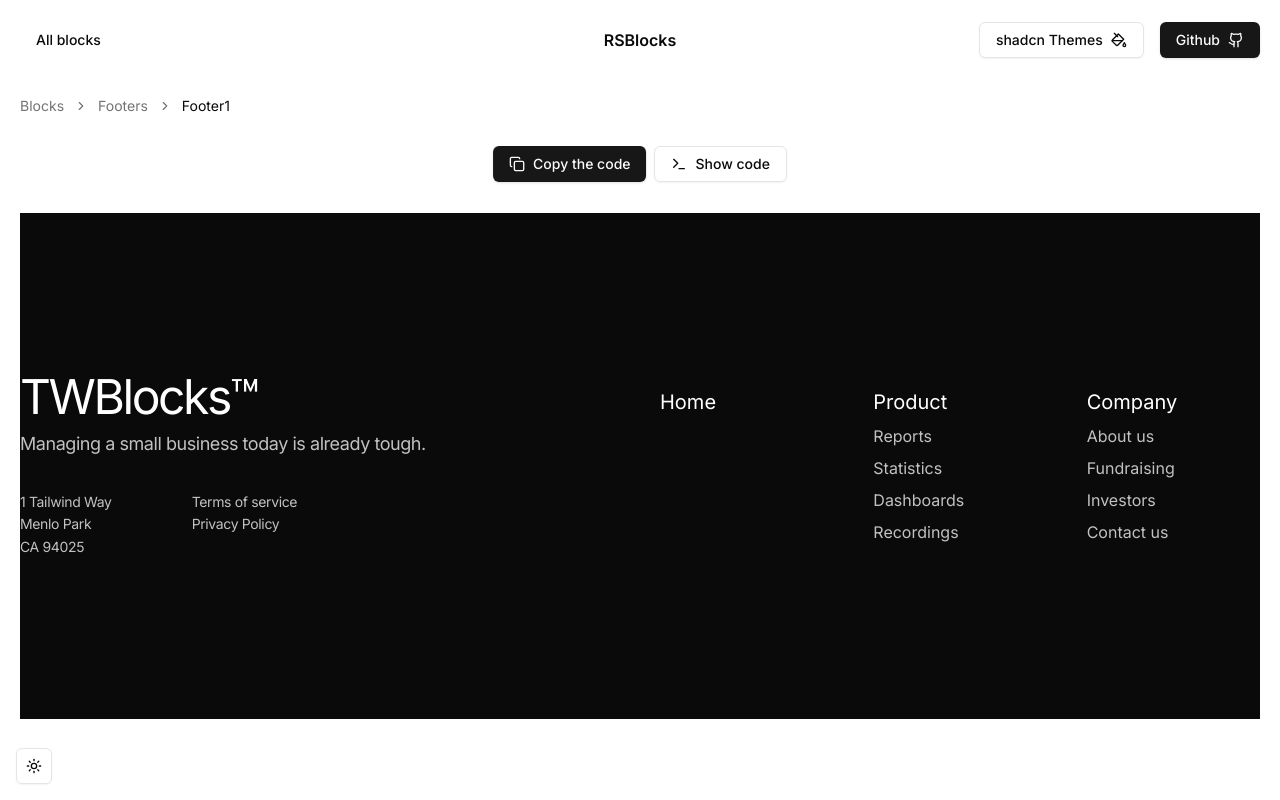
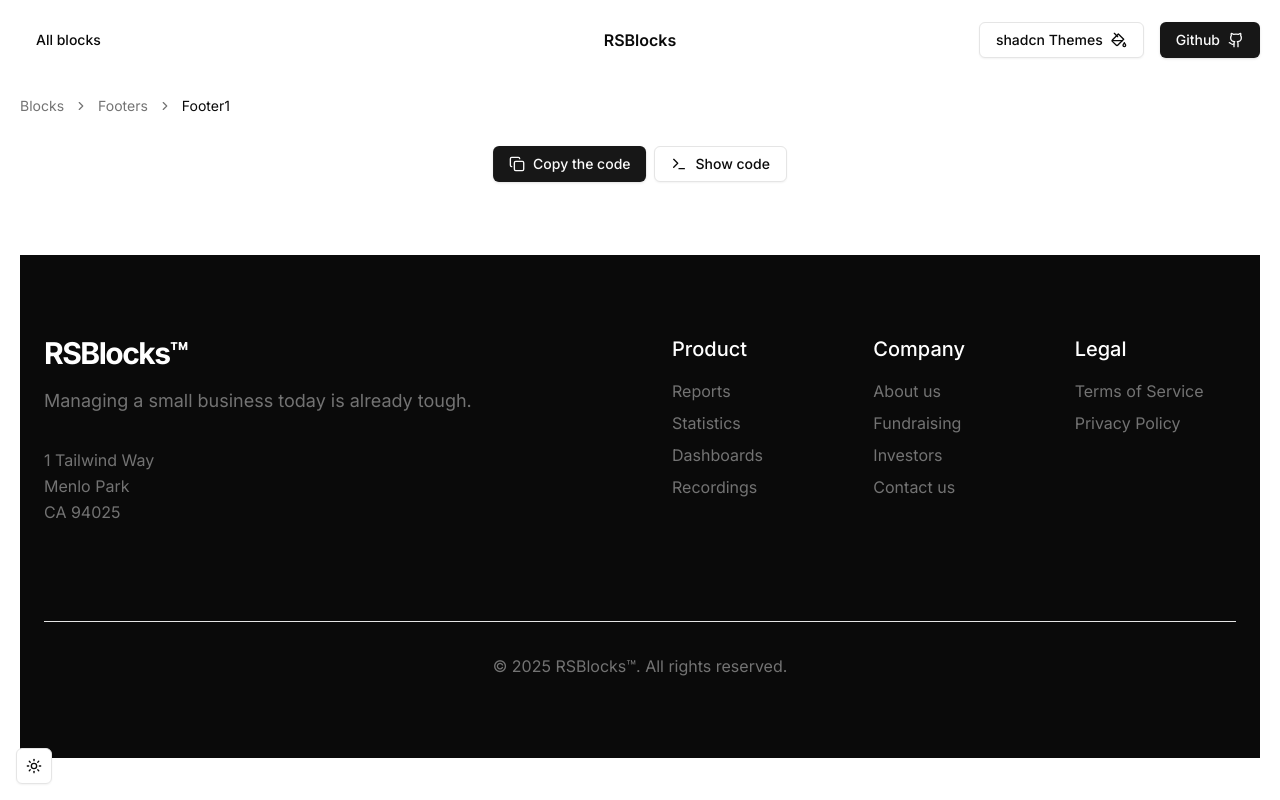
Before and after one commit to Rakibulislamsarkar/rsblocks, a Next.js app: page /blocks/footers/footer1 in a window 1280 px wide. Built offline with nearby package versions, Linux system fonts and the light colour scheme.

Commit message:
footer1 fixed

```diff
--- a/src/app/blocks/footers/footer1/page.tsx
+++ b/src/app/blocks/footers/footer1/page.tsx
@@ -19,124 +19,86 @@ import { vscDarkPlus } from 'react-syntax-highlighter/dist/esm/styles/prism';
 
 
 export default function Block() {
-  const code = `import Link from "next/link";
+  const code = `import Link from "next/link"
 
-export const Footer1 = () => {
 const navigationItems = [
   {
-      title: "Home",
-      href: "/",
-      description: "",
-    },
-    {
     title: "Product",
-      description: "Managing a small business today is already tough.",
     items: [
-        {
-          title: "Reports",
-          href: "/reports",
-        },
-        {
-          title: "Statistics",
-          href: "/statistics",
-        },
-        {
-          title: "Dashboards",
-          href: "/dashboards",
-        },
-        {
-          title: "Recordings",
-          href: "/recordings",
-        },
+      { title: "Reports", href: "/reports" },
+      { title: "Statistics", href: "/statistics" },
+      { title: "Dashboards", href: "/dashboards" },
+      { title: "Recordings", href: "/recordings" },
     ],
   },
   {
     title: "Company",
-      description: "Managing a small business today is already tough.",
     items: [
-        {
-          title: "About us",
-          href: "/about",
+      { title: "About us", href: "/about" },
+      { title: "Fundraising", href: "/fundraising" },
+      { title: "Investors", href: "/investors" },
+      { title: "Contact us", href: "/contact" },
+    ],
   },
   {
-          title: "Fundraising",
-          href: "/fundraising",
-        },
-        {
-          title: "Investors",
-          href: "/investors",
-        },
-        {
-          title: "Contact us",
-          href: "/contact",
-        },
+    title: "Legal",
+    items: [
+      { title: "Terms of Service", href: "/terms" },
+      { title: "Privacy Policy", href: "/privacy" },
     ],
   },
-  ];
+]
 
+export function Footer1() {
   return (
-    <div className="w-full py-20 lg:py-40 bg-foreground text-background">
-      <div className="container mx-auto">
-        <div className="grid lg:grid-cols-2 gap-10 items-center">
-          <div className="flex gap-8 flex-col items-start">
-            <div className="flex gap-2 flex-col">
-              <h2 className="text-3xl md:text-5xl tracking-tighter max-w-xl font-regular text-left">
-                TWBlocks™
-              </h2>
-              <p className="text-lg max-w-lg leading-relaxed tracking-tight text-background/75 text-left">
+    <footer className="w-full py-20 bg-foreground text-background">
+      <div className="container px-6 mx-auto">
+        <div className="grid gap-16 lg:grid-cols-2">
+          <div className="flex flex-col gap-8">
+            <div className="space-y-4">
+              <Link href="/" className="flex items-center">
+                <span className="text-3xl font-bold tracking-tighter">RSBlocks™</span>
+              </Link>
+              <p className="text-lg text-muted-foreground">
                 Managing a small business today is already tough.
               </p>
             </div>
-            <div className="flex gap-20 flex-row">
-              <div className="flex flex-col text-sm max-w-lg leading-relaxed tracking-tight text-background/75 text-left">
-                <p>1 Tailwind Way</p>
-                <p>Menlo Park</p>
-                <p>CA 94025</p>
-              </div>
-              <div className="flex flex-col text-sm max-w-lg leading-relaxed tracking-tight text-background/75 text-left">
-                <Link href="/">Terms of service</Link>
-                <Link href="/">Privacy Policy</Link>
+            <div className="space-y-3 text-muted-foreground">
+              <address className="not-italic text-base">
+                <p className="leading-relaxed">1 Tailwind Way</p>
+                <p className="leading-relaxed">Menlo Park</p>
+                <p className="leading-relaxed">CA 94025</p>
+              </address>
             </div>
           </div>
-          </div>
-          <div className="grid lg:grid-cols-3 gap-10 items-start">
-            {navigationItems.map((item) => (
-              <div
+          <div className="grid gap-10 sm:grid-cols-2 lg:grid-cols-3">
+            {navigationItems.map((section) => (
+              <div key={section.title} className="space-y-4">
+                <h3 className="text-xl font-medium">{section.title}</h3>
+                <nav className="flex flex-col gap-2">
+                  {section.items.map((item) => (
+                    <Link
                       key={item.title}
-                className="flex text-base gap-1 flex-col items-start"
+                      href={item.href}
+                      className="text-base text-muted-foreground hover:text-foreground transition-colors"
                     >
-                <div className="flex flex-col gap-2">
-                  {item.href ? (
-                    <Link
-                      href={item.href}
-                      className="flex justify-between items-center"
-                    >
-                      <span className="text-xl">{item.title}</span>
-                    </Link>
-                  ) : (
-                    <p className="text-xl">{item.title}</p>
-                  )}
-                  {item.items &&
-                    item.items.map((subItem) => (
-                      <Link
-                        key={subItem.title}
-                        href={subItem.href}
-                        className="flex justify-between items-center"
-                      >
-                        <span className="text-background/75">
-                          {subItem.title}
-                        </span>
+                      {item.title}
                     </Link>
                   ))}
-                </div>
+                </nav>
               </div>
             ))}
           </div>
         </div>
+        <div className="mt-24 pt-8 border-t">
+          <p className="text-center text-base text-muted-foreground">
+            © {new Date().getFullYear()} RSBlocks™. All rights reserved.
+          </p>
         </div>
       </div>
-  );
-};`;
+    </footer>
+  )
+}`;
 
   return (
     <div className="min-h-screen w-full flex flex-col">
@@ -184,7 +146,7 @@ export const Footer1 = () => {
             </DialogContent>
           </Dialog>
         </div>
-        <div className="w-full max-w-8xl relative">
+        <div className="w-full max-w-8xl mt-20 relative">
           <div className="rounded-md bg-background">
             <Footer1 />
           </div>
--- a/src/blocks/footer/footer1.tsx
+++ b/src/blocks/footer/footer1.tsx
@@ -1,118 +1,80 @@
-import Link from "next/link";
+import Link from "next/link"
 
-export const Footer1 = () => {
 const navigationItems = [
   {
-      title: "Home",
-      href: "/",
-      description: "",
-    },
-    {
     title: "Product",
-      description: "Managing a small business today is already tough.",
     items: [
-        {
-          title: "Reports",
-          href: "/reports",
-        },
-        {
-          title: "Statistics",
-          href: "/statistics",
-        },
-        {
-          title: "Dashboards",
-          href: "/dashboards",
-        },
-        {
-          title: "Recordings",
-          href: "/recordings",
-        },
+      { title: "Reports", href: "/reports" },
+      { title: "Statistics", href: "/statistics" },
+      { title: "Dashboards", href: "/dashboards" },
+      { title: "Recordings", href: "/recordings" },
     ],
   },
   {
     title: "Company",
-      description: "Managing a small business today is already tough.",
     items: [
-        {
-          title: "About us",
-          href: "/about",
+      { title: "About us", href: "/about" },
+      { title: "Fundraising", href: "/fundraising" },
+      { title: "Investors", href: "/investors" },
+      { title: "Contact us", href: "/contact" },
+    ],
   },
   {
-          title: "Fundraising",
-          href: "/fundraising",
-        },
-        {
-          title: "Investors",
-          href: "/investors",
-        },
-        {
-          title: "Contact us",
-          href: "/contact",
-        },
+    title: "Legal",
+    items: [
+      { title: "Terms of Service", href: "/terms" },
+      { title: "Privacy Policy", href: "/privacy" },
     ],
   },
-  ];
+]
 
+export function Footer1() {
   return (
-    <div className="w-full py-20 lg:py-40 bg-foreground text-background">
-      <div className="container mx-auto">
-        <div className="grid lg:grid-cols-2 gap-10 items-center">
-          <div className="flex gap-8 flex-col items-start">
-            <div className="flex gap-2 flex-col">
-              <h2 className="text-3xl md:text-5xl tracking-tighter max-w-xl font-regular text-left">
-                TWBlocks™
-              </h2>
-              <p className="text-lg max-w-lg leading-relaxed tracking-tight text-background/75 text-left">
+    <footer className="w-full py-20 bg-foreground text-background">
+      <div className="container px-6 mx-auto">
+        <div className="grid gap-16 lg:grid-cols-2">
+          <div className="flex flex-col gap-8">
+            <div className="space-y-4">
+              <Link href="/" className="flex items-center">
+                <span className="text-3xl font-bold tracking-tighter">RSBlocks™</span>
+              </Link>
+              <p className="text-lg text-muted-foreground">
                 Managing a small business today is already tough.
               </p>
             </div>
-            <div className="flex gap-20 flex-row">
-              <div className="flex flex-col text-sm max-w-lg leading-relaxed tracking-tight text-background/75 text-left">
-                <p>1 Tailwind Way</p>
-                <p>Menlo Park</p>
-                <p>CA 94025</p>
-              </div>
-              <div className="flex flex-col text-sm max-w-lg leading-relaxed tracking-tight text-background/75 text-left">
-                <Link href="/">Terms of service</Link>
-                <Link href="/">Privacy Policy</Link>
+            <div className="space-y-3 text-muted-foreground">
+              <address className="not-italic text-base">
+                <p className="leading-relaxed">1 Tailwind Way</p>
+                <p className="leading-relaxed">Menlo Park</p>
+                <p className="leading-relaxed">CA 94025</p>
+              </address>
             </div>
           </div>
-          </div>
-          <div className="grid lg:grid-cols-3 gap-10 items-start">
-            {navigationItems.map((item) => (
-              <div
+          <div className="grid gap-10 sm:grid-cols-2 lg:grid-cols-3">
+            {navigationItems.map((section) => (
+              <div key={section.title} className="space-y-4">
+                <h3 className="text-xl font-medium">{section.title}</h3>
+                <nav className="flex flex-col gap-2">
+                  {section.items.map((item) => (
+                    <Link
                       key={item.title}
-                className="flex text-base gap-1 flex-col items-start"
+                      href={item.href}
+                      className="text-base text-muted-foreground hover:text-foreground transition-colors"
                     >
-                <div className="flex flex-col gap-2">
-                  {item.href ? (
-                    <Link
-                      href={item.href}
-                      className="flex justify-between items-center"
-                    >
-                      <span className="text-xl">{item.title}</span>
-                    </Link>
-                  ) : (
-                    <p className="text-xl">{item.title}</p>
-                  )}
-                  {item.items &&
-                    item.items.map((subItem) => (
-                      <Link
-                        key={subItem.title}
-                        href={subItem.href}
-                        className="flex justify-between items-center"
-                      >
-                        <span className="text-background/75">
-                          {subItem.title}
-                        </span>
+                      {item.title}
                     </Link>
                   ))}
-                </div>
+                </nav>
               </div>
             ))}
           </div>
         </div>
+        <div className="mt-24 pt-8 border-t">
+          <p className="text-center text-base text-muted-foreground">
+            © {new Date().getFullYear()} RSBlocks™. All rights reserved.
+          </p>
         </div>
       </div>
-  );
-};
+    </footer>
+  )
+}
```
Lines whose indentation alone changed are shown as unchanged.
